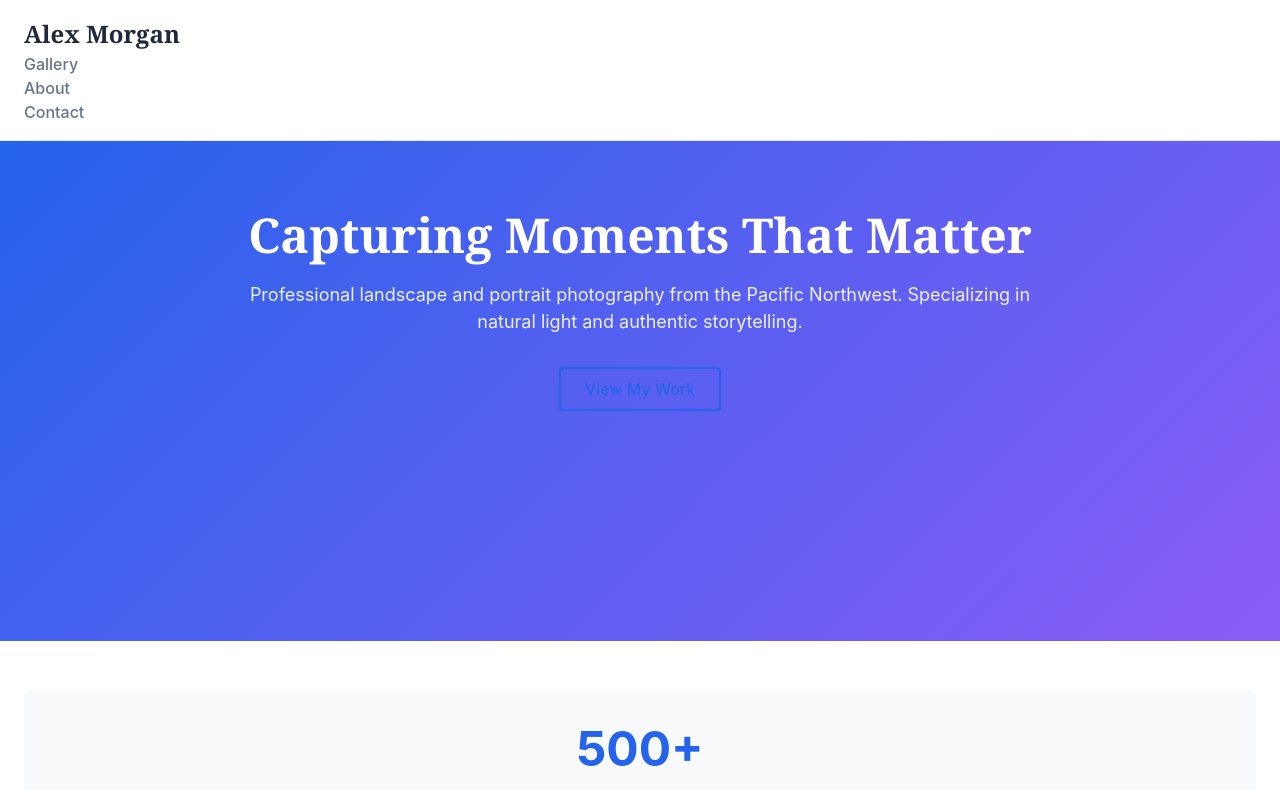
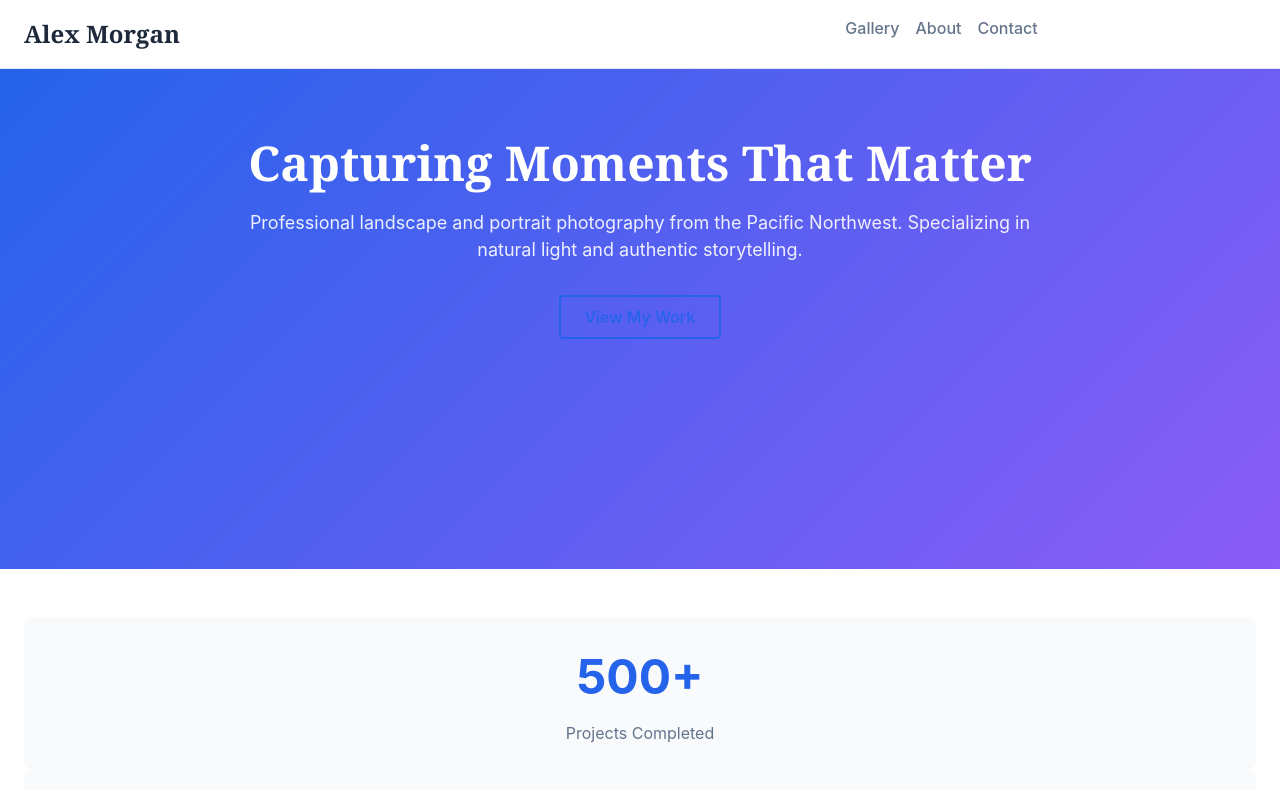
Before and after one commit to kateward104/wardell-wdd331-portfolio, a website built with Vite: page portfolio/unit3/week6/flexbox-grid/index.html in a window 1280 px wide. Shown: the top 790 px of the page. Built offline with nearby package versions, Linux system fonts and the light colour scheme.

Commit message:
I worked on grid area

```diff
--- a/portfolio/unit3/week6/flexbox-grid/css/layout/portfolio.css
+++ b/portfolio/unit3/week6/flexbox-grid/css/layout/portfolio.css
@@ -3,7 +3,7 @@
  *
  * TODO: Implement the following layout requirements:
  *
- * 1. STICKY FOOTER PATTERN (Flexbox)
+ * 1. STICKY FOOTER PATTERN (Flexbox) DONE
  *    - Make body a flex container with column direction
  *    - Set min-height to 100vh
  *    - Make main content area grow to push footer down
@@ -65,6 +65,9 @@
     padding: 0 var(--spacing-lg);
 
     /* TODO: Use grid-template-areas here */
+    display: grid;
+    grid-template-columns: 2fr 1fr;
+    grid-template-areas: "logo nav";
     /* Define areas for logo and nav */
 }
 
@@ -75,14 +78,20 @@
     color: var(--color-text);
 
     /* TODO: Assign to grid area */
+    grid-area: logo;
 }
 
 .site-nav {
     /* TODO: Assign to grid area */
+    grid-area: nav;
 }
 
 .site-nav ul {
     /* TODO: Use flexbox for navigation links */
+    display: flex;
+    gap: 1em;
+    /* I'm not sure how much space to give these*/
+    align-items: center;
 }
 
 .site-nav a {
```
